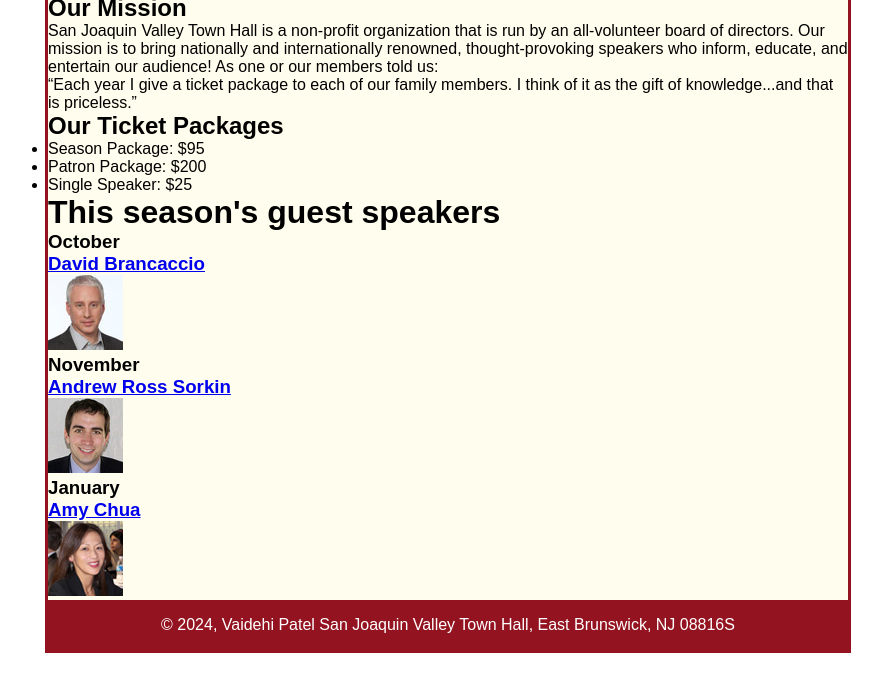
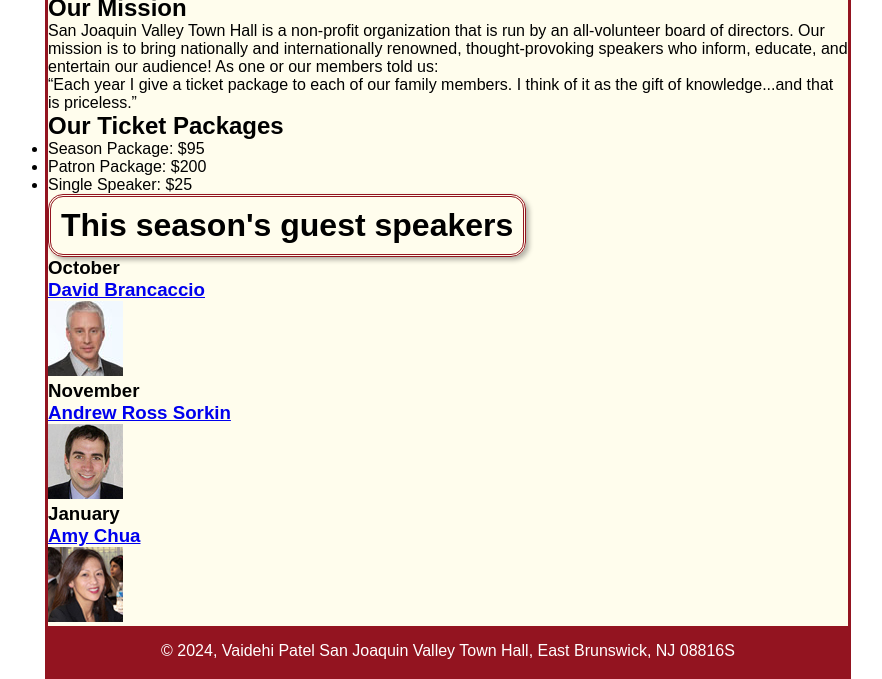
Before and after one commit to vaidehi117/A07, a plain HTML site: page index.html in a window 1280 px wide. Shown: the part 129-808 px from the top of the page, without its empty margins (192-1074 px from the left). Drawn offline with Linux system fonts and the light colour scheme.

Commit message:
guest speaker boarder

```diff
--- a/styles/c5_main.css
+++ b/styles/c5_main.css
@@ -30,6 +30,14 @@ header {
 	background-image: linear-gradient(
 	    30deg, #f6bb73 0%, #f6bb73 30%, white 50%, #f6bb73 80%, #f6bb73 100%);
 }
+h1 {
+	padding: 10px;
+	border: 3px double #931420;
+	border-radius: 15px;
+	box-shadow: 3px 3px 5px rgba(0, 0, 0, 0.3);
+	display: inline-block;
+  }
+
 header h2 {
 	font-size: 175%;
 	color: #800000;
```
